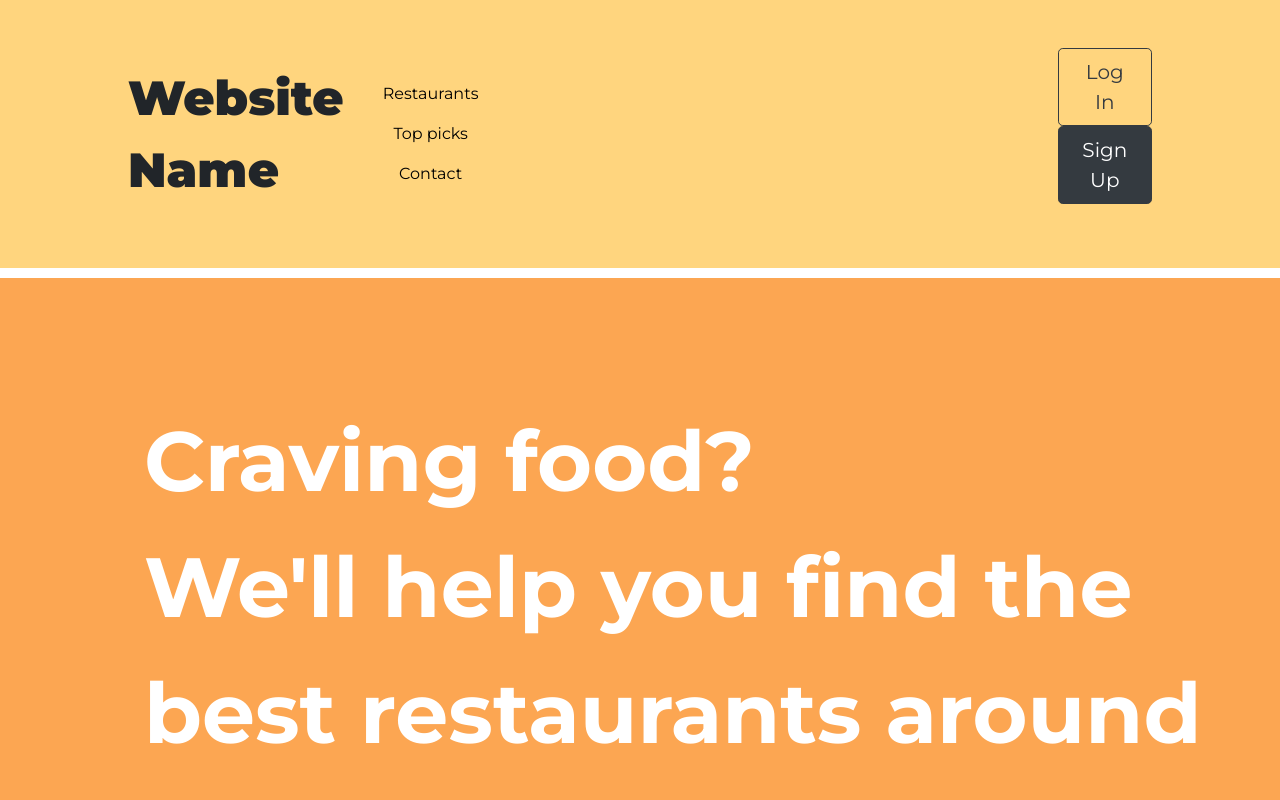
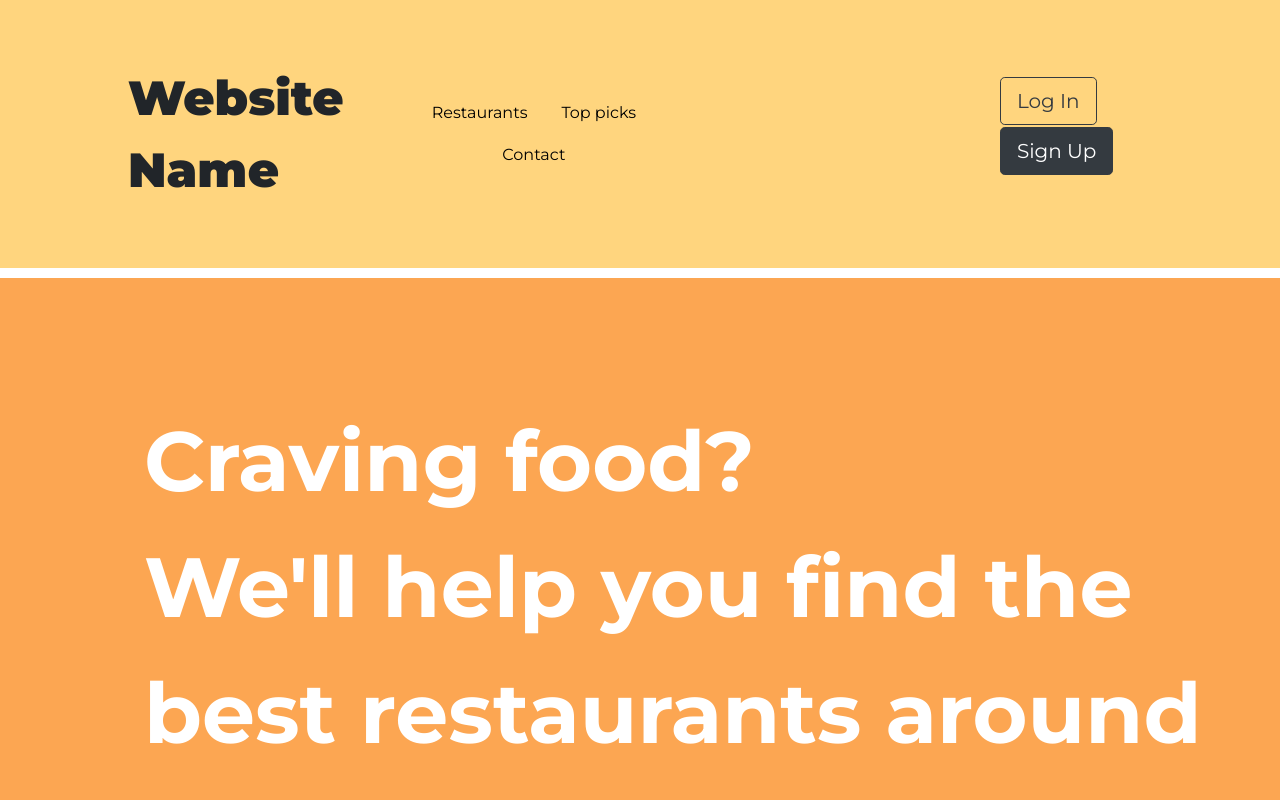
Before and after one commit to nosangsubba/proto2, a plain HTML site: page index.html in a window 1280 px wide. Shown: the top 800 px of the page. Drawn offline with Linux system fonts and the light colour scheme; some packages are replaced by stand-ins of ours.

Commit message:
Add files via upload

```diff
--- a/style.css
+++ b/style.css
@@ -23,6 +23,7 @@ li, a{
     font-size: 16px;
     color: black;
     text-decoration: none;
+    padding: 1px;
 }
 .navLinks{
     list-style: none;
@@ -33,7 +34,7 @@ li, a{
     /* padding: 0 20px; */
 }
 .navcenter{
-    padding-right: 500px;
+    padding-right: 300px;
 }
 .navRight{
     float: right;
```
